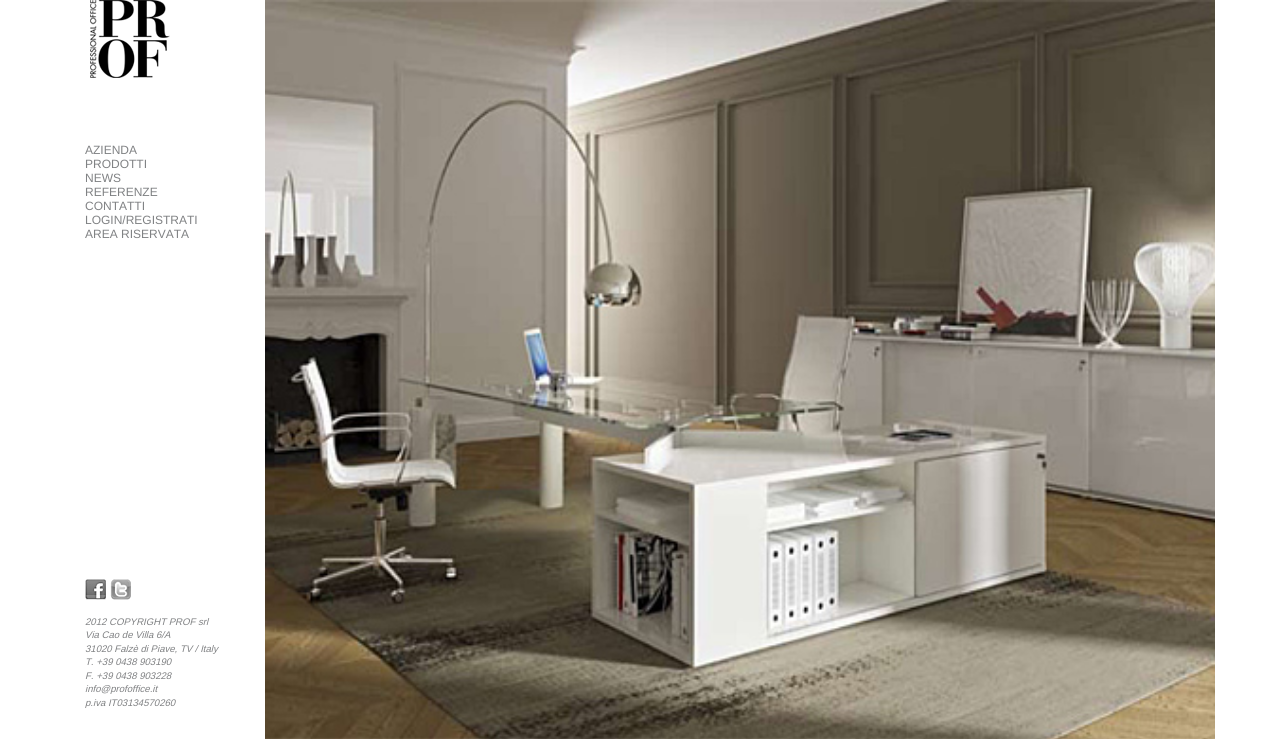
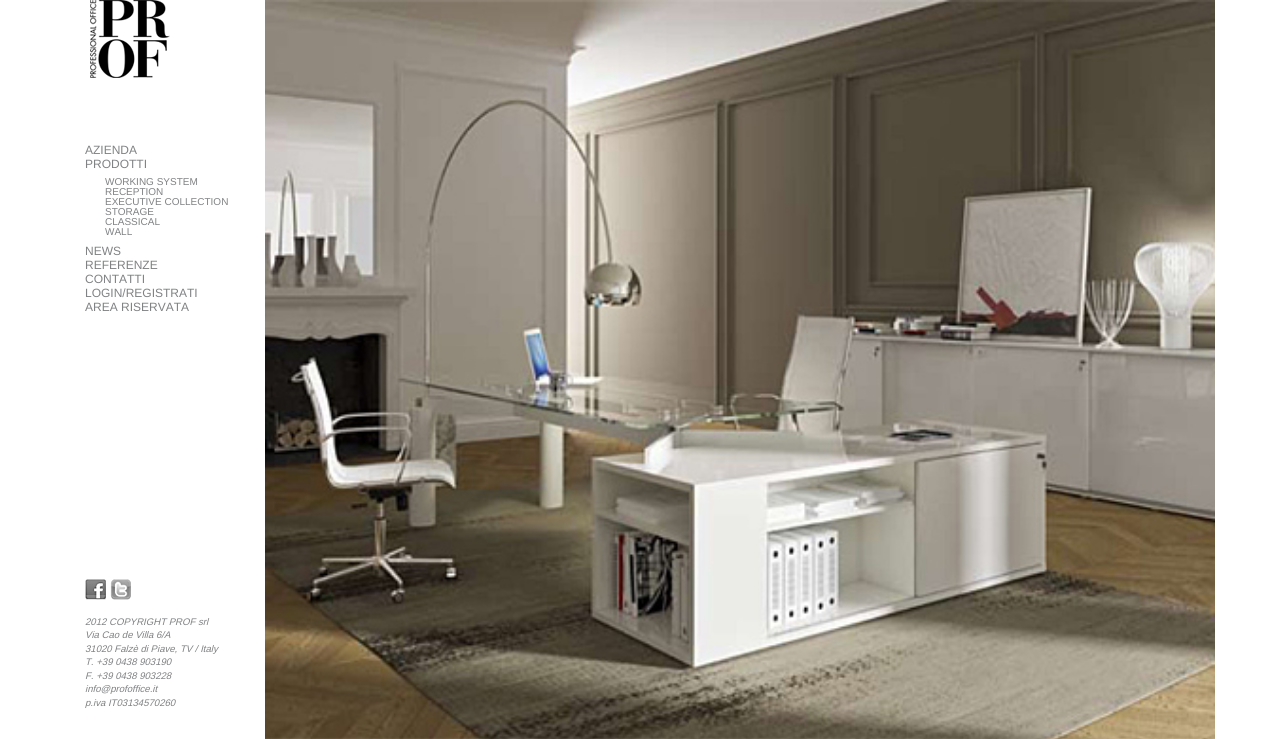
Before and after one commit to dannymarke/profoffice, a PHP site: page / in a window 1280 px wide. Shown: the part 30-769 px from the top of the page. Run offline with PHP 8.4, Linux system fonts and the light colour scheme; some libraries are stand-ins or nearby versions.

Commit message:
il menù prodotti rimane sempre visibile, non è possibile chiuderlo

```diff
--- a/css/style.css
+++ b/css/style.css
@@ -167,6 +167,9 @@ body {
 #main_wr #main_body_wr #main_nav_wr ul li ul li ul li a {
   font-size: 10px;
   line-height: 10px;
+}
+#main_wr #main_body_wr #main_nav_wr ul li.always_opened > ul {
+  display: block;
 }
 #main_wr #main_body_wr #main_nav_wr ul li.clicked a, #main_wr #main_body_wr #main_nav_wr ul li.breadcrumb a {
   color: black;
--- a/includes/main-menu.php
+++ b/includes/main-menu.php
@@ -12,7 +12,7 @@
                                 <li><a href="/azienda/video"><?php echo(strtoupper(VIDEO));?></a></li>
                             </ul>
                         </li>
-                        <li>
+                        <li class="always_opened">
                             <a href="/prodotti"><?php echo(strtoupper(PRODOTTI));?></a>
                             <ul>
                                 <li>
--- a/scss/style.scss
+++ b/scss/style.scss
@@ -159,6 +159,11 @@ body {
 									}
 								}
 							}
+						}
+					}
+					&.always_opened {
+						&>ul {
+							display: block;
 						}
 					}
 					&.clicked, &.breadcrumb {
```
